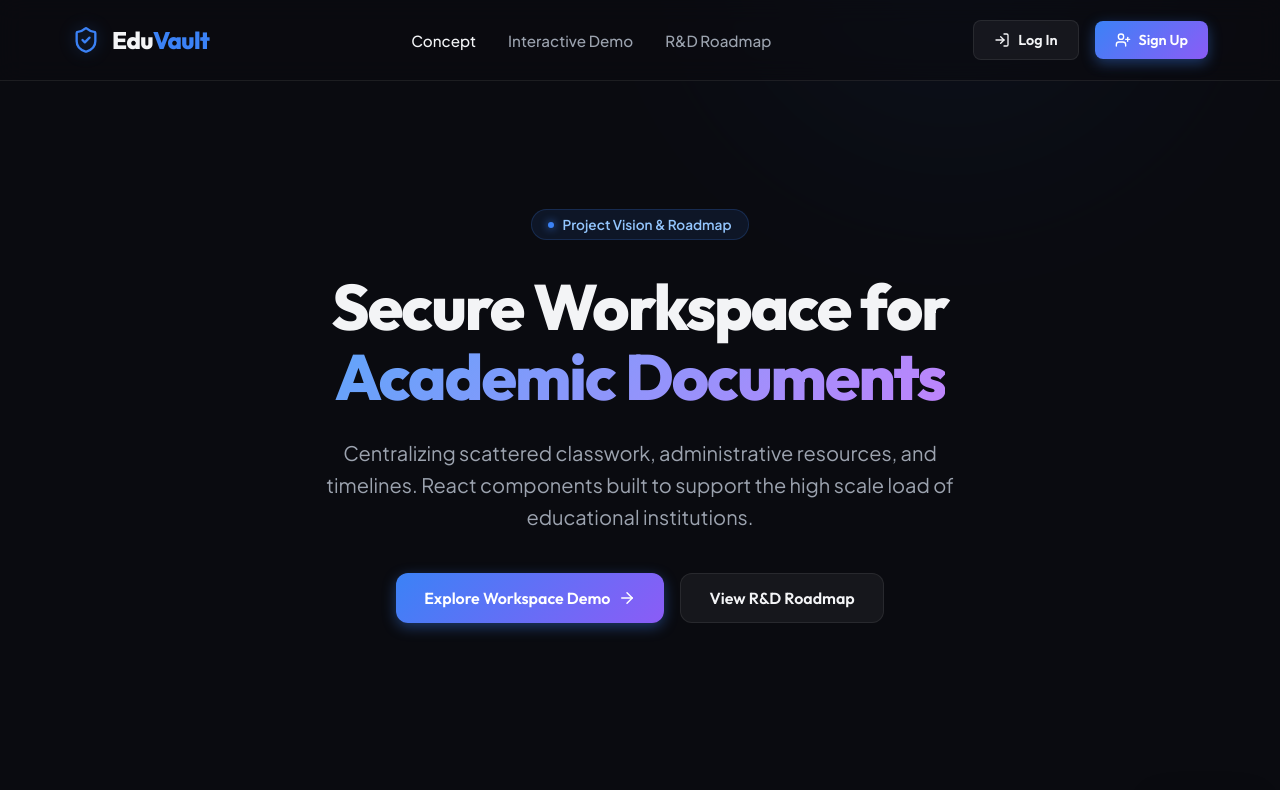
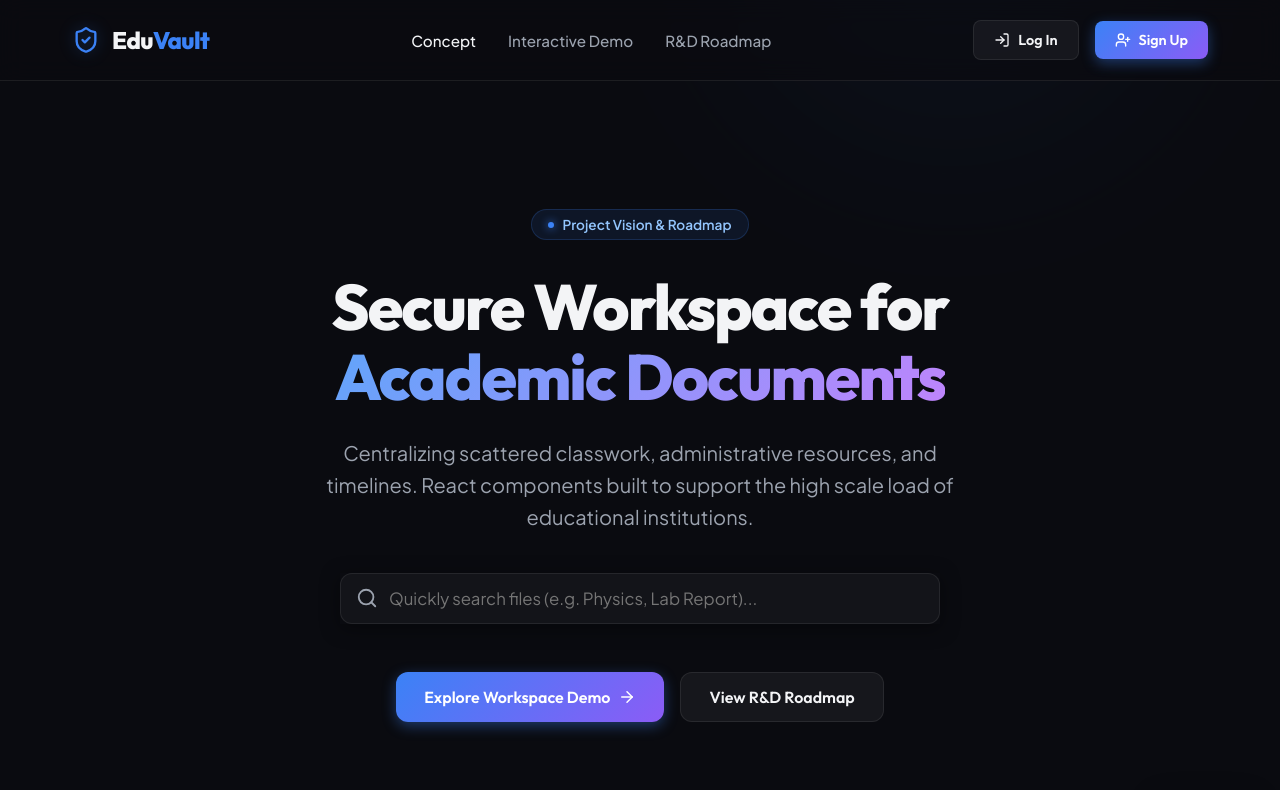
Before and after one commit to arabisvi-cmd/Eduvault, a React (Vite) app: page / in a window 1280 px wide. Shown: the top 790 px of the page. Built offline with nearby package versions, Linux system fonts and the light colour scheme.

Commit message:
Add premium search bar to the hero section

```diff
--- a/src/App.jsx
+++ b/src/App.jsx
@@ -278,6 +278,21 @@ function App() {
                 <p className="hero-subtitle">
                   Centralizing scattered classwork, administrative resources, and timelines. React components built to support the high scale load of educational institutions.
                 </p>
+
+                <div className="hero-search-wrapper">
+                  <div className="search-box hero-search-box">
+                    <Search />
+                    <input
+                      type="text"
+                      data-testid="hero-search-input"
+                      placeholder="Quickly search files (e.g. Physics, Lab Report)..."
+                      value={searchQuery}
+                      onChange={(e) => setSearchQuery(e.target.value)}
+                      onFocus={() => document.getElementById('workspace').scrollIntoView({ behavior: 'smooth' })}
+                    />
+                  </div>
+                </div>
+
                 <div className="hero-buttons">
                   <button className="btn btn-primary btn-lg" onClick={() => document.getElementById('workspace').scrollIntoView({ behavior: 'smooth' })}>
                     <span>Explore Workspace Demo</span>
--- a/src/index.css
+++ b/src/index.css
@@ -787,3 +787,34 @@ body {
     align-items: center;
     gap: 0.75rem;
 }
+
+/* Hero Search Bar Styles */
+.hero-search-wrapper {
+    display: flex;
+    justify-content: center;
+    margin: 2rem 0 3rem 0;
+    width: 100%;
+}
+
+.hero-search-box {
+    max-width: 600px;
+    width: 100%;
+    box-shadow: 0 4px 20px rgba(0, 0, 0, 0.4);
+    transition: var(--transition-smooth);
+}
+
+.hero-search-box:hover {
+    box-shadow: 0 4px 30px rgba(59, 130, 246, 0.25);
+    border-color: rgba(59, 130, 246, 0.4);
+}
+
+.hero-search-box input {
+    padding: 0.875rem 1rem 0.875rem 3rem;
+    font-size: 1.05rem;
+    border-radius: 12px;
+}
+
+.hero-search-box svg {
+    width: 22px;
+    height: 22px;
+}
```
Also changed, not shown: 1 other file (tests, documents, lock files or other folders).
